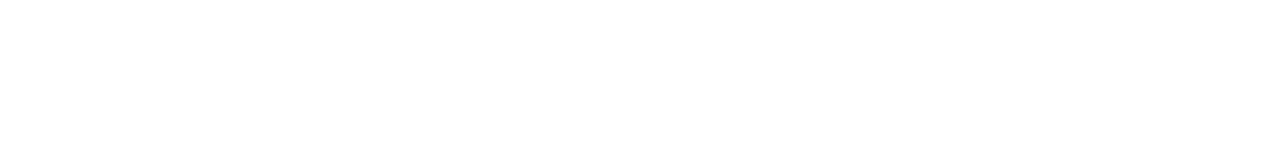
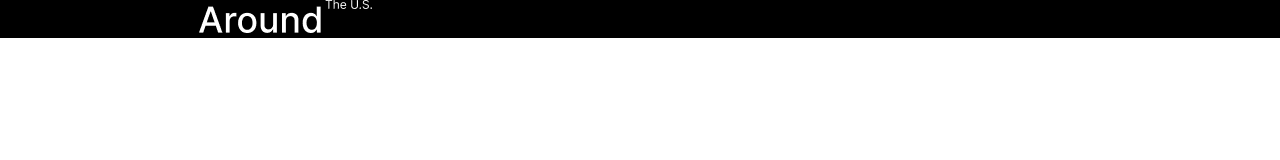
Before and after one commit to LuisaMSegur/web_project_around, a plain HTML site: page index.html in a window 1280 px wide. Drawn offline with nearby package versions, Linux system fonts and the light colour scheme.

Commit message:
marcado del header

```diff
--- /dev/null
+++ b/blocks/header.css
@@ -0,0 +1,12 @@
+.header {
+    width: 882px;
+    border-bottom-color: #545454 solid;
+    border-bottom-style: solid;
+    border-bottom-width: 1px;
+    margin: 0 auto;
+}
+
+.header.logo {
+    max-width: 173px;
+
+}
--- /dev/null
+++ b/blocks/page.css
@@ -0,0 +1,8 @@
+* {
+    margin: 0;
+}
+
+.page {
+    max-width: 1280px;
+    background-color: black;
+}
--- a/index.html
+++ b/index.html
@@ -4,12 +4,18 @@
 <head>
     <meta charset="UTF-8">
     <meta name="viewport" content="width=device-width, initial-scale=1.0">
-    <title>Around the UU.EE</title>
+    <title>Around USA</title>
+    <meta name="author" content="Luisa M. Seguro">
+    <meta name="description" content="lugares que puedes visitar alrededor de Estados Unidos">
+    <meta name="keywords" content="EE.UU, galeria, lugares, naturaleza">
+    <link rel="stylesheet" href="pages/index.css">
 </head>
 
 <body>
     <div class="page">
-    <header class="header"></header>
+        <header class="header">
+            <img src="images/Vector.png" alt="logo around USA" class="header__logo">
+        </header>
         <main class="content">
             <section class="profile"></section>
             <section class="cards"></section>
--- a/pages/index.css
+++ b/pages/index.css
@@ -0,0 +1,3 @@
+@import url(../vendor/normalize.css);
+@import url(../blocks/page.css);
+@import url(../blocks/header.css);
```
Also changed, not shown: images/Vector.png (added). Lines whose indentation alone changed are shown as unchanged.
